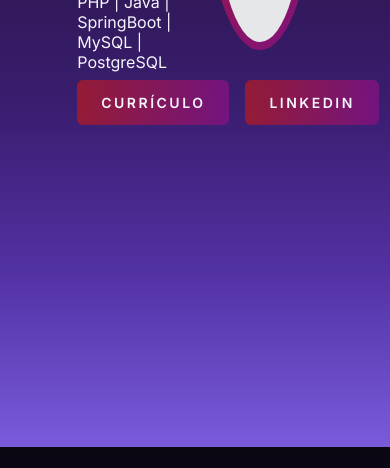
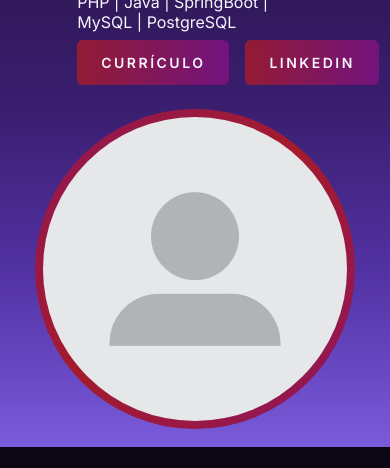
Before and after one commit to victchor/portifolio, a website: page index.html in a window 390 px wide. Shown: the part 397-865 px from the top of the page. Drawn offline with nearby package versions, Linux system fonts and the light colour scheme; files that its build step writes are made by us from their sources.

Commit message:
finalizacao da header

```diff
--- a/index.html
+++ b/index.html
@@ -16,12 +16,17 @@
                 <h1 id="typed2" class="header__info-subtitle"></h1>
                 <p id="typed3" class="header__info-text"></p>
                 <div class="header__actions">
+
+                    <div class="ocult">
                         <button class="btn btn--primary btn--icon">
                             <span class="btn__icon">
                                 <img src="./src/assets/icons/download.svg" alt="Currículo">
                             </span>
                             <span class="btn__text">Currículo</span>
                         </button>
+                    </div>
+
+                    <div class="ocult">
                         <button class="btn btn--primary btn--icon">
                             <span class="btn__icon">
                                 <img src="./src/assets/icons/linkedin.svg" alt="LinkedIn">
@@ -30,18 +35,19 @@
                         </button>
                     </div>
                 </div>
-
-            <div class="header__avatar-wrapper">
+            </div>
+            <div class="header__avatar-wrapper ocult">
                 <img src="src/assets/imgs/default-avatar.webp" alt="Foto de Victor Souza" class="header__avatar">
             </div>
         </div>
 
     </section>
 
-    <!-- Biblioteca Typed.js via CDN -->
     <script src="https://cdn.jsdelivr.net/npm/typed.js@2.0.12"></script>
+    <script src="https://cdn.usal.dev/latest"></script>
 
     <script src="./src/main.js"></script>
+
 </body>
 
 </html>
--- a/package.json
+++ b/package.json
@@ -13,6 +13,7 @@
     "sass": "^1.72.0"
   },
   "dependencies": {
-    "typed.js": "^2.1.0"
+    "typed.js": "^2.1.0",
+    "usal": "^1.3.1"
   }
 }
--- a/src/main.js
+++ b/src/main.js
@@ -1,30 +1,44 @@
+const $ = (selector) => document.querySelector(selector);
 
-
-
-// 2) Victor Souza
 new Typed('#typed1', {
     strings: ['Victor Souza'],
     typeSpeed: 50,
-    backSpeed: 0,
     showCursor: false,
     onComplete: function () {
 
-        // 3) Dev Full Stack
         new Typed('#typed2', {
             strings: ['Dev Full Stack'],
             typeSpeed: 50,
-            backSpeed: 0,
             showCursor: false,
             onComplete: function () {
 
                 new Typed('#typed3', {
                     strings: ['PHP | Java | SpringBoot | MySQL | PostgreSQL'],
                     typeSpeed: 50,
-                    backSpeed: 0,
-                    showCursor: false
+                    showCursor: false,
+                    onComplete: function () {
+
+                        // Botão Currículo
+                        const curriculoDiv = $('.header__actions div:nth-child(1)');
+                        curriculoDiv.classList.remove('ocult');
+                        curriculoDiv.setAttribute('data-usal', 'split-item split-fade-r duration-500');
+
+                        // Botão LinkedIn
+                        const linkedinDiv = $('.header__actions div:nth-child(2)');
+                        linkedinDiv.classList.remove('ocult');
+                        linkedinDiv.setAttribute('data-usal', 'split-item split-fade-l duration-500 delay-100');
+
+                        // Avatar
+                        const avatarWrapper = $('.header__avatar-wrapper');
+                        avatarWrapper.classList.remove('ocult');
+                        avatarWrapper.setAttribute('data-usal', 'blur-3 duration-800 delay-200');
+
+                        if (window.USAL && typeof window.USAL.scan === 'function') {
+                            window.USAL.scan();
+                        }
+                    }
                 });
             }
         });
-
     }
 });
--- a/src/scss/base/_base.scss
+++ b/src/scss/base/_base.scss
@@ -32,3 +32,8 @@ section {
 h1 {
   color: $title-highlight-color;
 }
+
+
+.ocult {
+    opacity: 0;
+}
--- a/src/scss/layout/_header.scss
+++ b/src/scss/layout/_header.scss
@@ -11,6 +11,12 @@
         align-items: center;
         justify-content: space-between;
         gap: 1.5rem;
+        flex-direction: row;
+
+        @media (max-width: 768px) {
+            flex-direction: column !important;
+        }
+
     }
 
     &__info {
@@ -18,13 +24,16 @@
         flex-direction: column;
         gap: 0.5rem;
         width: 45%;
+
+        @media (max-width: 768px) {
+            width: 100%;
+        }
     }
 
     &__actions {
         display: flex;
         gap: 1rem;
     }
-
 
     &__info-title,
     &__info-subtitle {
```
Also changed, not shown: 1 other file. Lines whose indentation alone changed are shown as unchanged.
